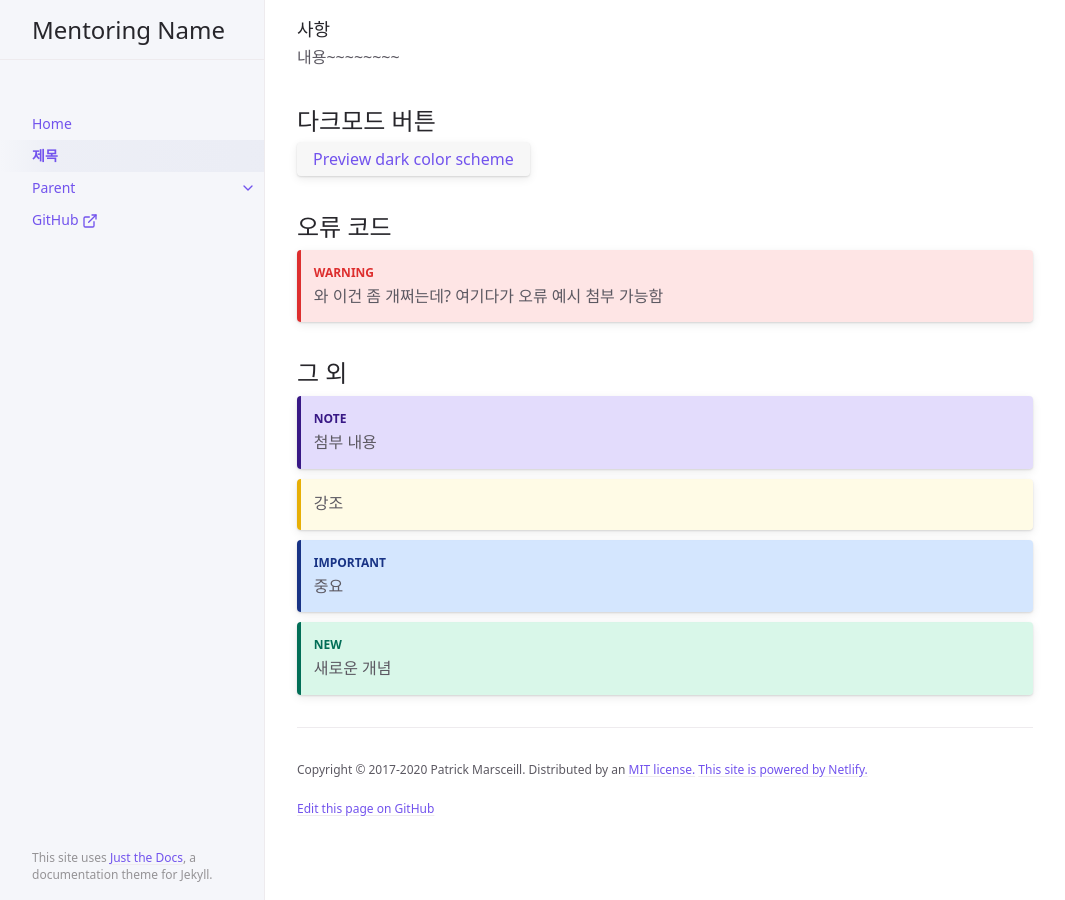
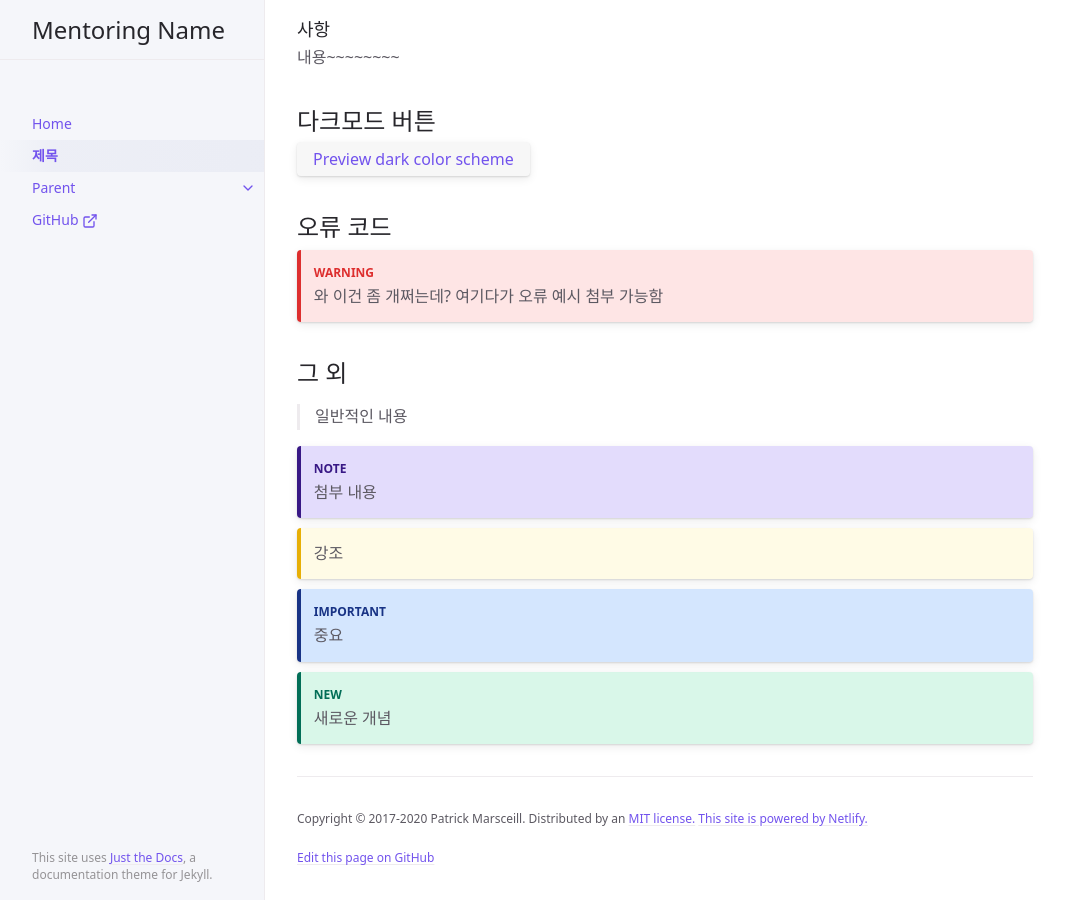
Before and after one commit to CLiF-1593/Test, a Jekyll site: the page built from docs/lecture.md, in a window 1280 px wide and 900 px high, scrolled down 844 px. Shown: the whole window, without its empty margins (107-1172 px from the left). Built offline with Jekyll 4.4.1, drawn with Linux system fonts in a browser that asks for light colours.

Commit message:
Update lecture.md

```diff
--- a/docs/lecture.md
+++ b/docs/lecture.md
@@ -64,6 +64,8 @@ jtd.addEvent(toggleDarkMode, 'click', function(){
 
 ## 그 외
 
+> 일반적인 내용
+
 {: .note }
 > 첨부 내용
 
```
